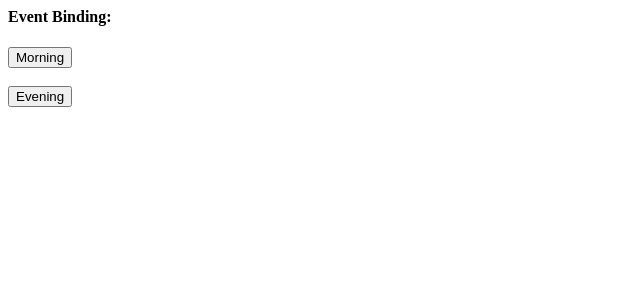
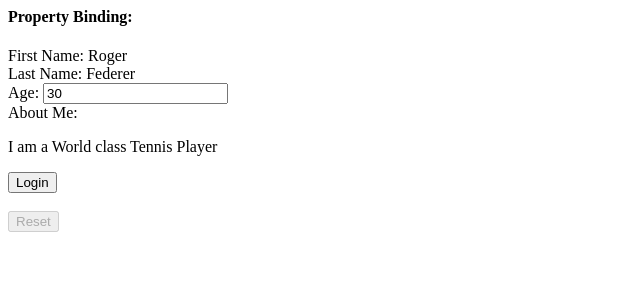
Before and after one commit to jbranjith/angular-js-experiments, an Angular app: page / in a window 1280 px wide. Shown: the top 300 px of the page, without its empty margins (0-640 px from the left). Built offline with nearby package versions, Linux system fonts and the light colour scheme.

Commit message:
4 files modified

```diff
--- a/src/binding-property/property.component.ts
+++ b/src/binding-property/property.component.ts
@@ -7,8 +7,8 @@ import { Component, Input } from '@angular/core';
               Last Name: {{ lastname }} <br>
               Age: <input type='text' [value]='age'> <br>
               About Me: <p [innerHtml]='aboutme'></p>
-              <button bind-disabled='login' >Login</button> <br><br>
-              <button bind-disabled='reset' >Reset</button>`,
+              <button bind-disabled='login'>Login</button> <br><br>
+              <button [disabled]='reset'>Reset</button>`,
   styles: [`h1 { font-family: Lato; }`]
 })
 export class PropertyBindingComponent {
@@ -16,8 +16,8 @@ export class PropertyBindingComponent {
   lastname = "Federer";
   age = 30;
   aboutme = "I am a World class Tennis Player";
-  //login: boolean = false;
-  //reset: boolean = true;
+  login: boolean = false;
+  reset: boolean = true;
 }
 
 
--- a/src/binding-property/property.module.ts
+++ b/src/binding-property/property.module.ts
@@ -2,7 +2,7 @@ import { NgModule } from '@angular/core';
 import { BrowserModule } from '@angular/platform-browser';
 import { FormsModule } from '@angular/forms';
 
-import { PropertyBindingComponent } from './property-binding.component';
+import { PropertyBindingComponent } from './property.component';
 
 @NgModule({
   imports: [BrowserModule, FormsModule],
--- a/src/index.html
+++ b/src/index.html
@@ -1,4 +1,4 @@
-<event-binding>loading</event-binding>
+<property-binding>loading</property-binding>
 
 
 <!--
--- a/src/main.ts
+++ b/src/main.ts
@@ -9,7 +9,7 @@ import { PropertyBindingModule } from './binding-property/property.module';
 import { EventBindingModule } from './binding-event/event.module';
 import { TwoWayBindingModule } from './binding-two-way/two-way.module';
 
-platformBrowserDynamic().bootstrapModule(EventBindingModule).then(ref => {
+platformBrowserDynamic().bootstrapModule(PropertyBindingModule).then(ref => {
   // Ensure Angular destroys itself on hot reloads.
   if (window['ngRef']) {
     window['ngRef'].destroy();
```
